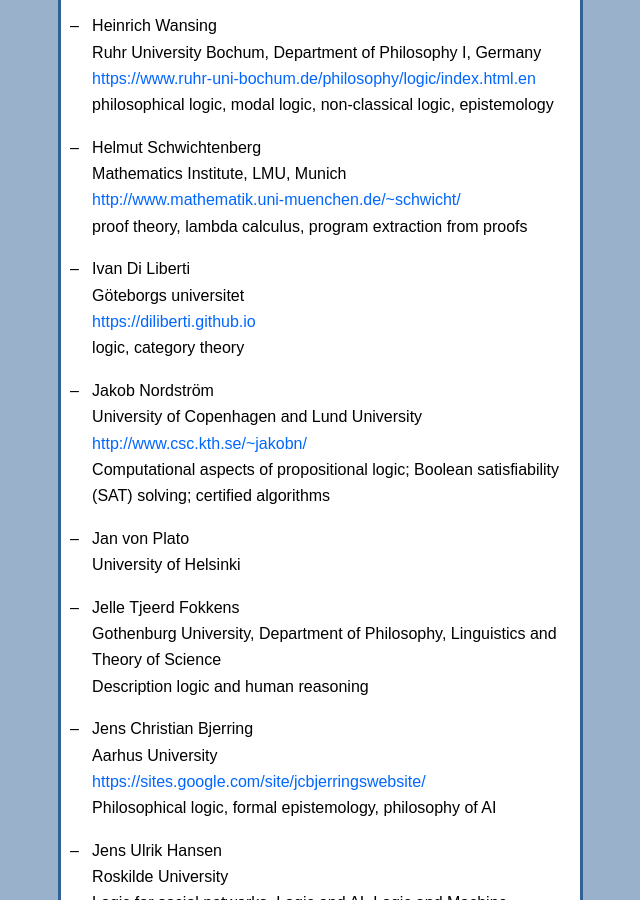
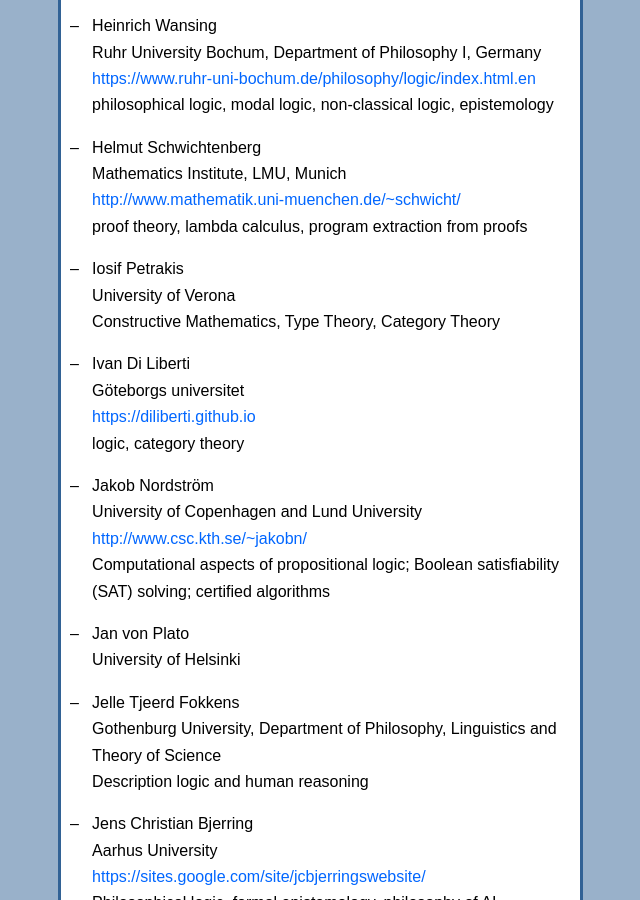
Before and after one commit to scandinavianlogic/scandinavianlogic.github.io, a Jekyll site: the page built from members.md, in a window 1280 px wide and 900 px high, scrolled down 8707 px. Shown: the whole window, without its empty margins (453-1093 px from the left). Built offline with Jekyll 4.4.1, drawn with Linux system fonts in a browser that asks for light colours.

Commit message:
new member

```diff
--- a/members.md
+++ b/members.md
@@ -336,6 +336,10 @@ membership.
   Mathematics Institute, LMU, Munich
   <http://www.mathematik.uni-muenchen.de/~schwicht/>
   proof theory, lambda calculus, program extraction  from proofs
+
+- Iosif Petrakis
+  University of Verona
+  Constructive Mathematics, Type Theory, Category Theory
 
 - Ivan Di Liberti
   Göteborgs universitet
```
